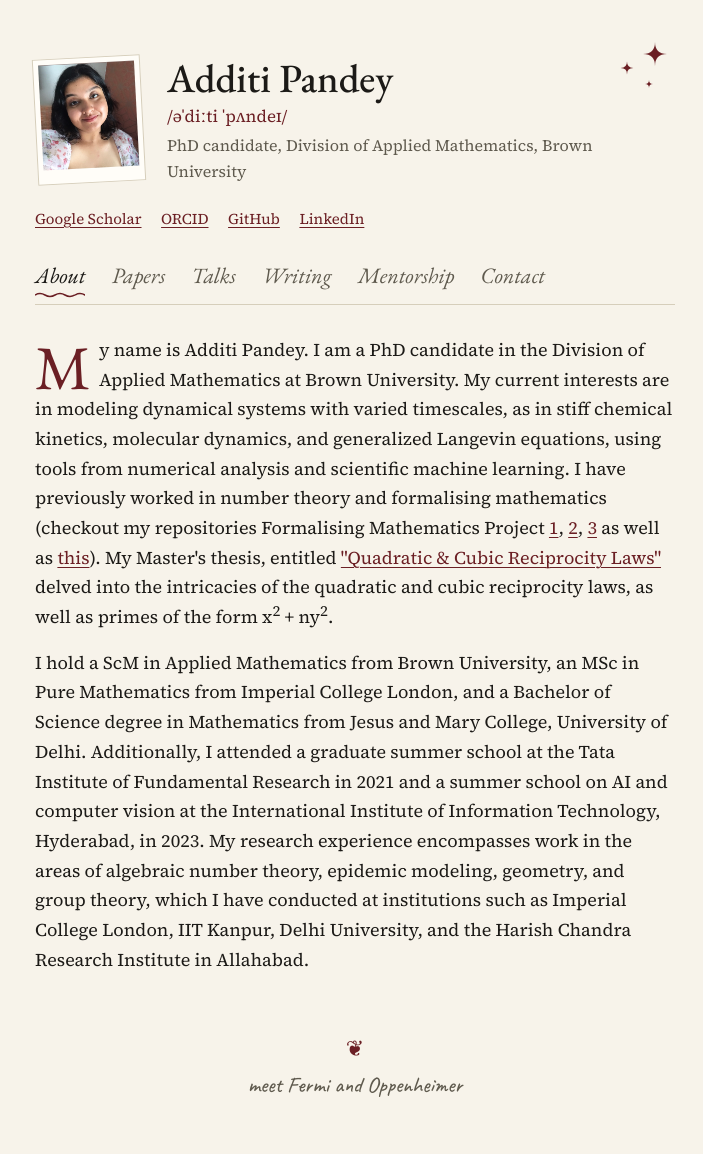
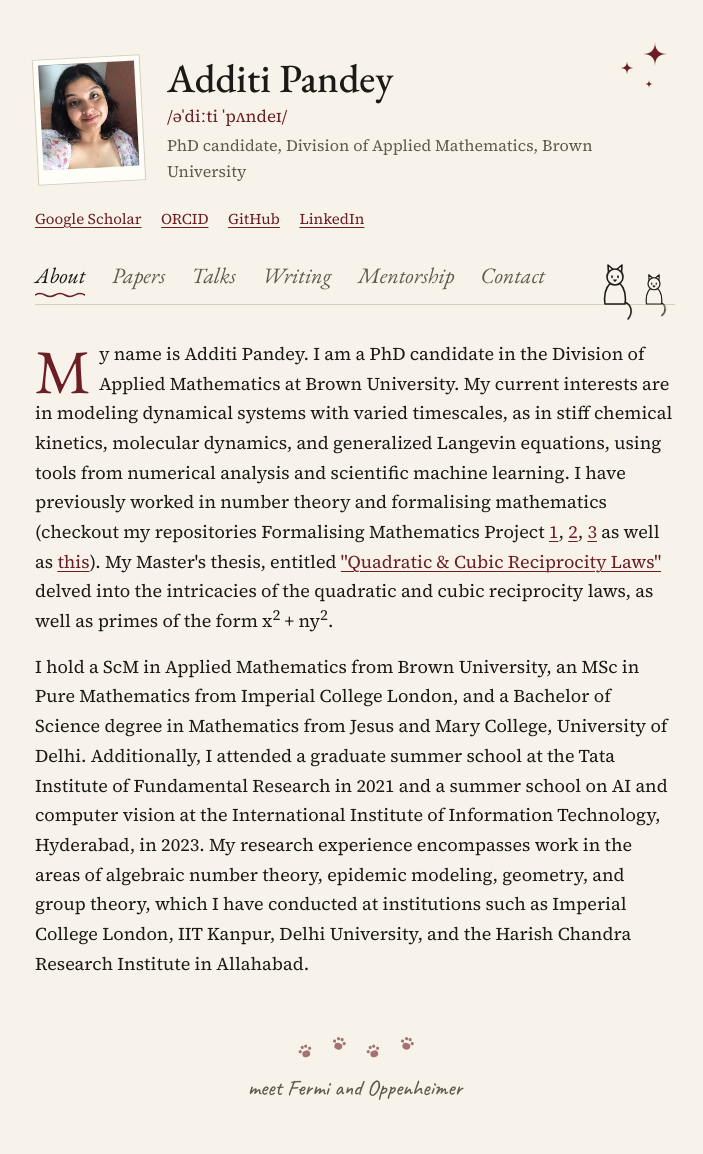
Before and after one commit to cyclotomicextension/cyclotomicextension.github.io, a Jekyll site: the page built from README.md, in a window 1280 px wide. Shown: the whole page, without its empty margins (285-988 px from the left). Built offline with Jekyll 4.4.1, drawn with Linux system fonts in a browser that asks for light colours; our own code applies the rules of GitHub Pages for plain Markdown files.

Commit message:
Draw Fermi and Oppenheimer sitting on the tab line, add paw-print trail
Co-Authored-By: Claude Fable 5.2 <noreply@anthropic.com>
Claude-Session: https://claude.ai/code/session_01FEBGovUbShpSd7nsMopTbG

```diff
--- a/_layouts/default.html
+++ b/_layouts/default.html
@@ -93,10 +93,57 @@
     }
 
     /* ---------- tabs ---------- */
+    .tabrow {
+      position: relative;
+      border-bottom: 1px solid var(--rule);
+      margin: 26px 0 34px;
+      padding-bottom: 10px;
+    }
     .tabs {
-      border-bottom: 1px solid var(--rule);
-      margin: 26px 0 30px;
-      padding-bottom: 10px;
+      padding-right: 84px;
+    }
+
+    /* ---------- the two cats sitting on the line ---------- */
+    .sitters {
+      position: absolute;
+      right: 6px;
+      bottom: 0;
+      display: flex;
+      align-items: flex-end;
+      gap: 4px;
+    }
+    .sitters a {
+      display: block;
+    }
+    .sitters a:hover svg {
+      stroke: var(--accent);
+    }
+    .sitters svg {
+      display: block;
+      overflow: visible;
+      fill: var(--paper);
+      stroke: var(--ink);
+      stroke-width: 1.6;
+      stroke-linecap: round;
+      stroke-linejoin: round;
+    }
+    /* the drawing is 58 units tall and the cat sits at 40, so the tail hangs below the line */
+    .big-cat svg { width: 40px; height: 58px; margin-bottom: -18px; }
+    .small-cat svg { width: 30px; height: 43.5px; margin-bottom: -13.5px; }
+    .sitters .tail {
+      fill: none;
+      transform-origin: 29px 38px;
+      animation: swish 3s ease-in-out infinite alternate;
+    }
+    .small-cat .tail {
+      animation-duration: 1.7s;
+    }
+    @keyframes swish {
+      from { transform: rotate(-10deg); }
+      to { transform: rotate(12deg); }
+    }
+    @media (prefers-reduced-motion: reduce) {
+      .sitters .tail { animation: none; }
     }
     .tabs a {
       font-family: "EB Garamond", Georgia, serif;
@@ -266,10 +313,15 @@
       text-align: center;
       color: var(--muted);
     }
-    footer .leaf {
-      font-size: 22px;
-      color: var(--accent);
-      margin: 0;
+    footer .paws {
+      margin: 0 0 6px;
+    }
+    footer .paws svg {
+      width: 16px;
+      height: 15px;
+      margin: 0 7px;
+      fill: var(--accent);
+      opacity: 0.6;
     }
     footer .cat {
       font-family: "Caveat", "Segoe Print", cursive;
@@ -293,6 +345,8 @@
       .top h1 { font-size: 30px; }
       .stars { display: none; }
       .tabs a { font-size: 20px; margin-right: 16px; line-height: 2; }
+      .tabs { padding-right: 0; }
+      .tabrow { padding-bottom: 4px; }
     }
   </style>
 </head>
@@ -325,6 +379,7 @@
       {% if site.linkedin and site.linkedin.url %}<a href="{{ site.linkedin.url }}">LinkedIn</a>{% endif %}
     </p>
 
+    <div class="tabrow">
     <nav class="tabs">
       <a id="tab-about" href="#about">About</a>
       <a id="tab-papers" href="#papers">Papers</a>
@@ -333,6 +388,29 @@
       <a id="tab-mentorship" href="#mentorship">Mentorship</a>
       <a id="tab-contact" href="#contact">Contact</a>
     </nav>
+
+    <!-- Fermi and Oppenheimer sit on the line; clicking either opens the cats page -->
+    <div class="sitters">
+      <a class="big-cat" href="#cats" title="Fermi" aria-label="Fermi the cat">
+        <svg viewBox="0 0 40 58" aria-hidden="true">
+          <path class="tail" d="M29 38 C37 40 38 49 33 55"/>
+          <path d="M10 40 C8 26 14 18 20 18 C26 18 32 26 30 40 Z"/>
+          <path d="M13.5 9 L13 1 L19 6 M26.5 9 L27 1 L21 6"/>
+          <circle cx="20" cy="13" r="8"/>
+          <path d="M17 12 L17 13.5 M23 12 L23 13.5 M19 16 L20 17 L21 16"/>
+        </svg>
+      </a>
+      <a class="small-cat" href="#cats" title="Oppenheimer" aria-label="Oppenheimer the cat">
+        <svg viewBox="0 0 40 58" aria-hidden="true">
+          <path class="tail" d="M29 38 C37 40 38 49 33 55"/>
+          <path d="M10 40 C8 26 14 18 20 18 C26 18 32 26 30 40 Z"/>
+          <path d="M13.5 9 L13 1 L19 6 M26.5 9 L27 1 L21 6"/>
+          <circle cx="20" cy="13" r="8"/>
+          <path d="M17 12 L17 13.5 M23 12 L23 13.5 M19 16 L20 17 L21 16"/>
+        </svg>
+      </a>
+    </div>
+    </div>
   </header>
 
   <!-- ===== tab: About (text comes from README.md) ===== -->
@@ -498,7 +576,13 @@
   </section>
 
   <footer>
-    <p class="leaf">❦</p>
+    <!-- a little trail of paw prints -->
+    <p class="paws">
+      <svg viewBox="0 0 24 22" style="transform: rotate(-20deg) translateY(4px);"><ellipse cx="12" cy="15" rx="6" ry="5"/><circle cx="4.5" cy="9" r="2.4"/><circle cx="9.5" cy="4" r="2.4"/><circle cx="15" cy="4" r="2.4"/><circle cx="19.5" cy="9" r="2.4"/></svg>
+      <svg viewBox="0 0 24 22" style="transform: rotate(15deg) translateY(-4px);"><ellipse cx="12" cy="15" rx="6" ry="5"/><circle cx="4.5" cy="9" r="2.4"/><circle cx="9.5" cy="4" r="2.4"/><circle cx="15" cy="4" r="2.4"/><circle cx="19.5" cy="9" r="2.4"/></svg>
+      <svg viewBox="0 0 24 22" style="transform: rotate(-20deg) translateY(4px);"><ellipse cx="12" cy="15" rx="6" ry="5"/><circle cx="4.5" cy="9" r="2.4"/><circle cx="9.5" cy="4" r="2.4"/><circle cx="15" cy="4" r="2.4"/><circle cx="19.5" cy="9" r="2.4"/></svg>
+      <svg viewBox="0 0 24 22" style="transform: rotate(15deg) translateY(-4px);"><ellipse cx="12" cy="15" rx="6" ry="5"/><circle cx="4.5" cy="9" r="2.4"/><circle cx="9.5" cy="4" r="2.4"/><circle cx="15" cy="4" r="2.4"/><circle cx="19.5" cy="9" r="2.4"/></svg>
+    </p>
     <p class="cat"><a id="tab-cats" href="#cats">meet Fermi and Oppenheimer</a></p>
   </footer>
 
```
